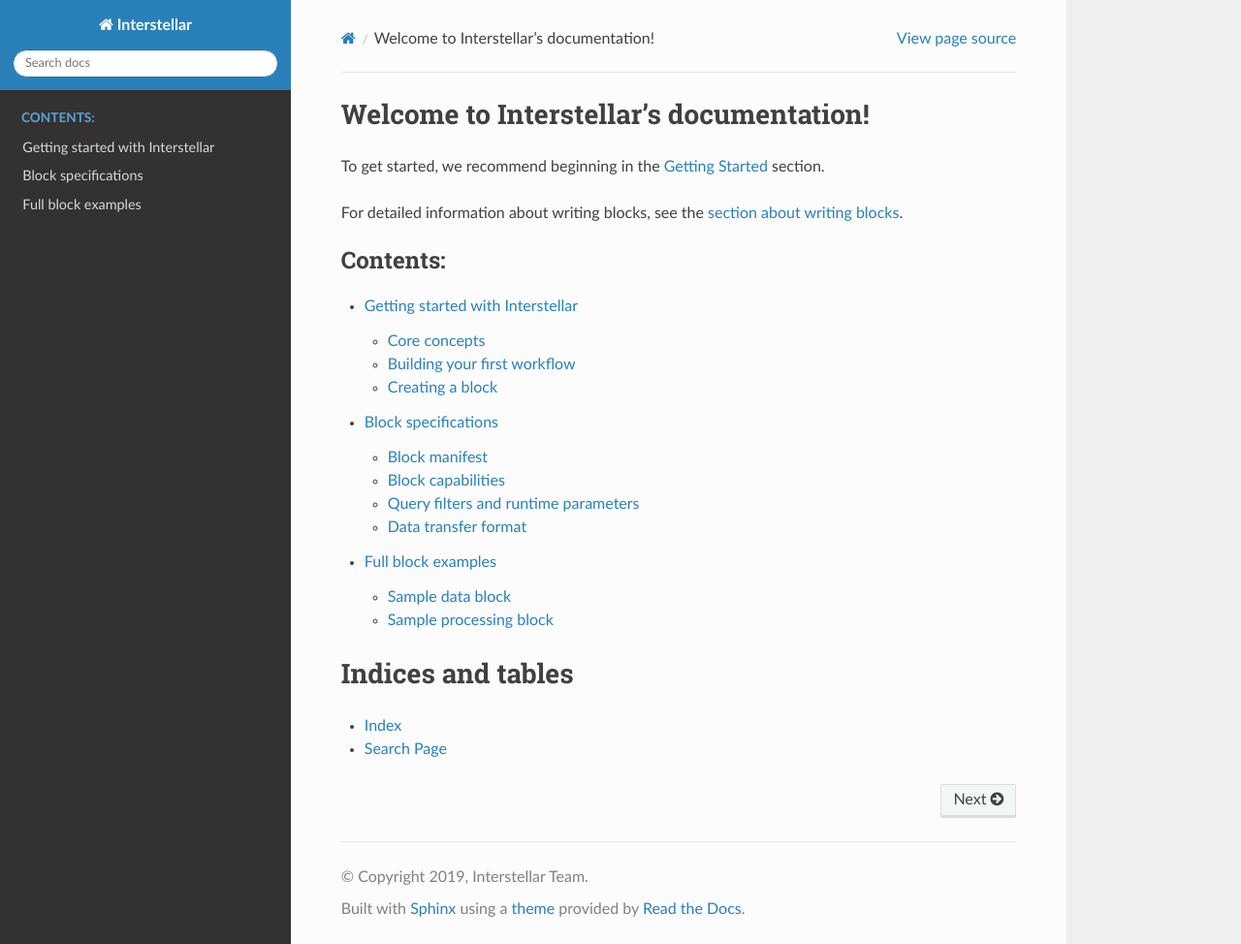
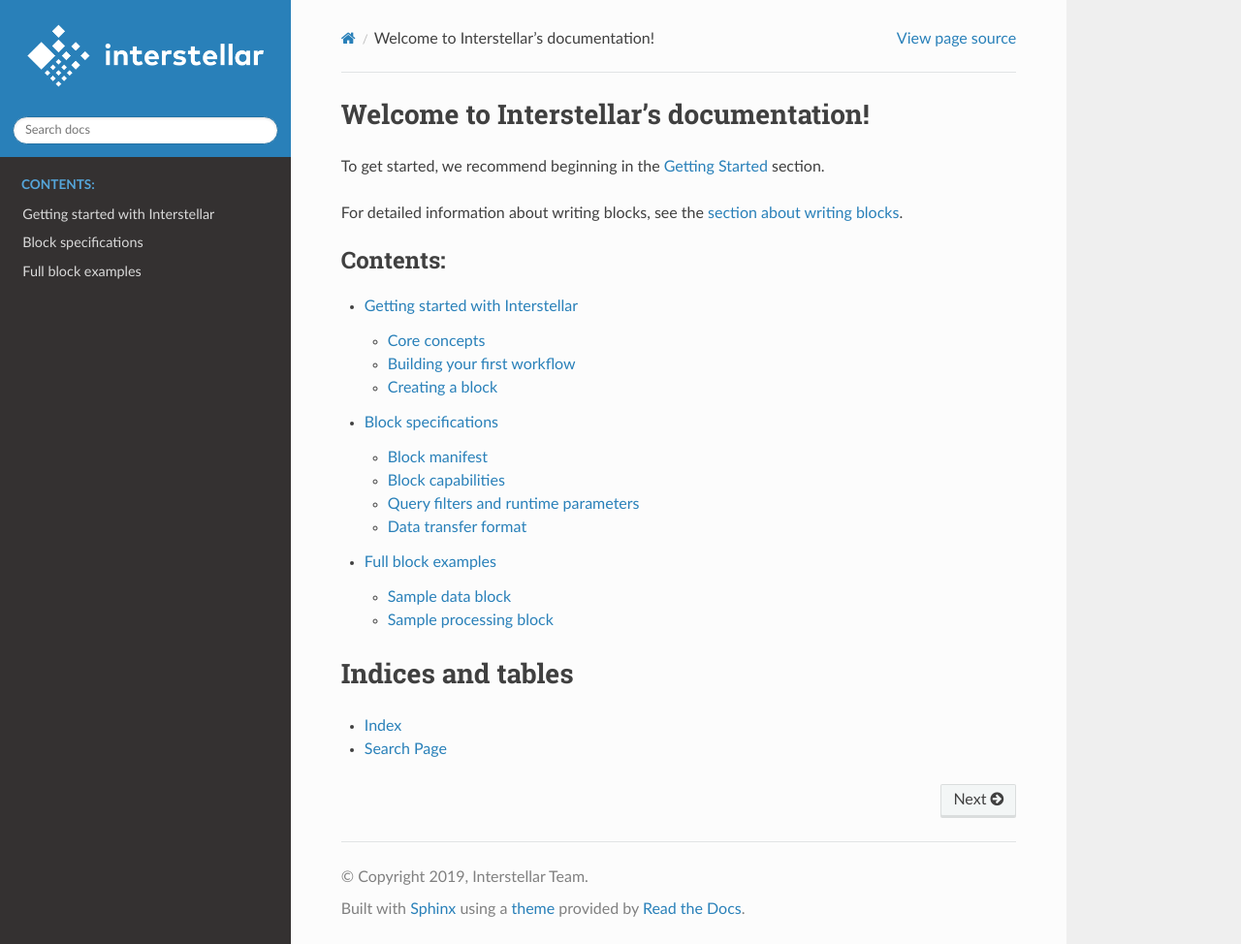
Before and after one commit to up42/docs, a Sphinx documentation site: the page built from source/index.rst, in a window 1280 px wide and 974 px high. Shown: the whole window at 97% size. Built offline with Sphinx 7.4.7 and the Read the Docs theme 2.0.0, drawn with Linux system fonts in a browser that asks for light colours.

Commit message:
Add some branding!

```diff
--- a/source/conf.py
+++ b/source/conf.py
@@ -28,6 +28,8 @@
 # The full version, including alpha/beta/rc tags
 release = ''
 
+html_logo = "logo.png"
+html_favicon = "favicon.png"
 
 # -- General configuration ---------------------------------------------------
 
@@ -85,7 +87,9 @@
 # further.  For a list of options available for each theme, see the
 # documentation.
 #
-# html_theme_options = {}
+html_theme_options = {
+    "logo_only": True,
+}
 
 # Add any paths that contain custom static files (such as style sheets) here,
 # relative to this directory. They are copied after the builtin static files,
```
Also changed, not shown: source/favicon.png (added), source/logo.png (added).
